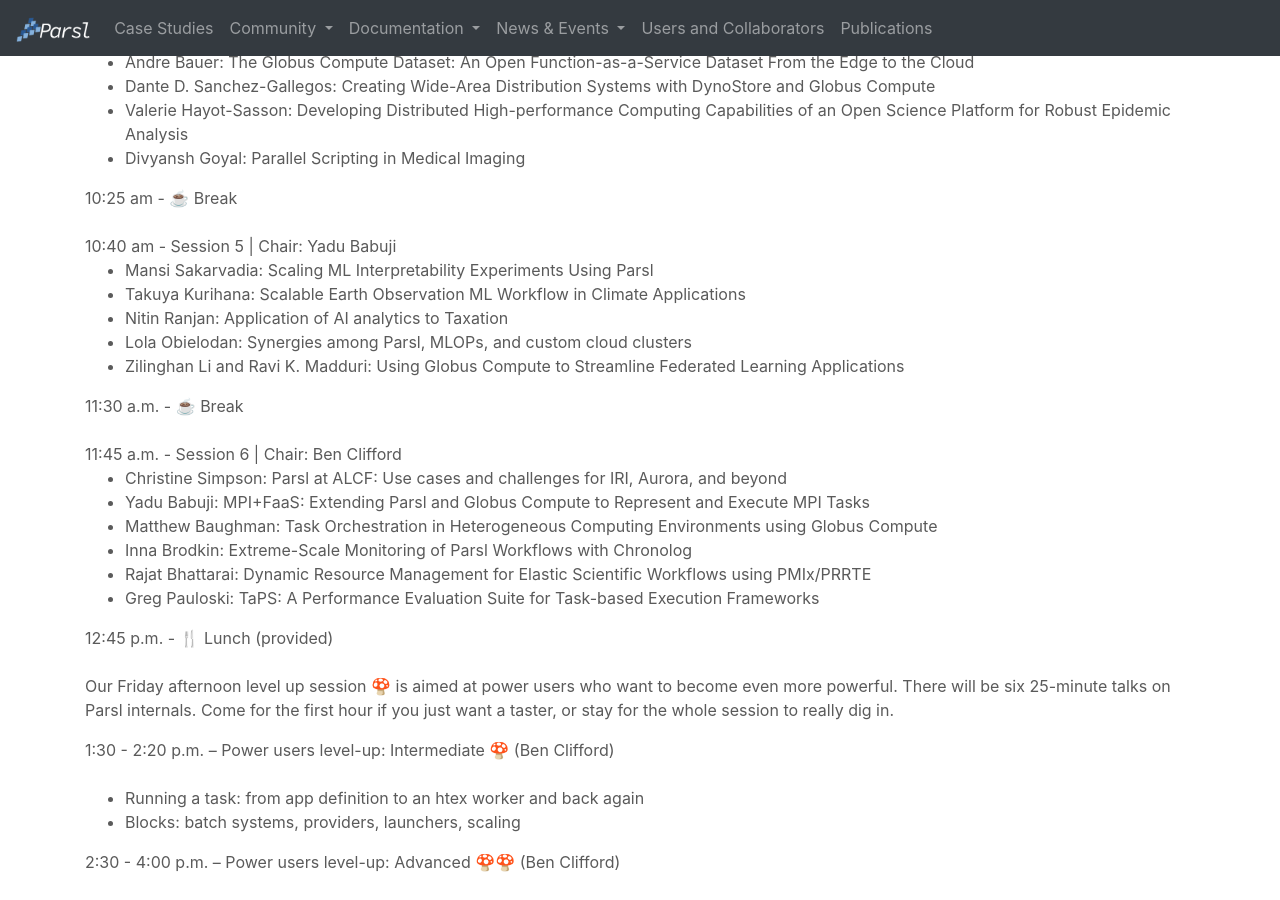
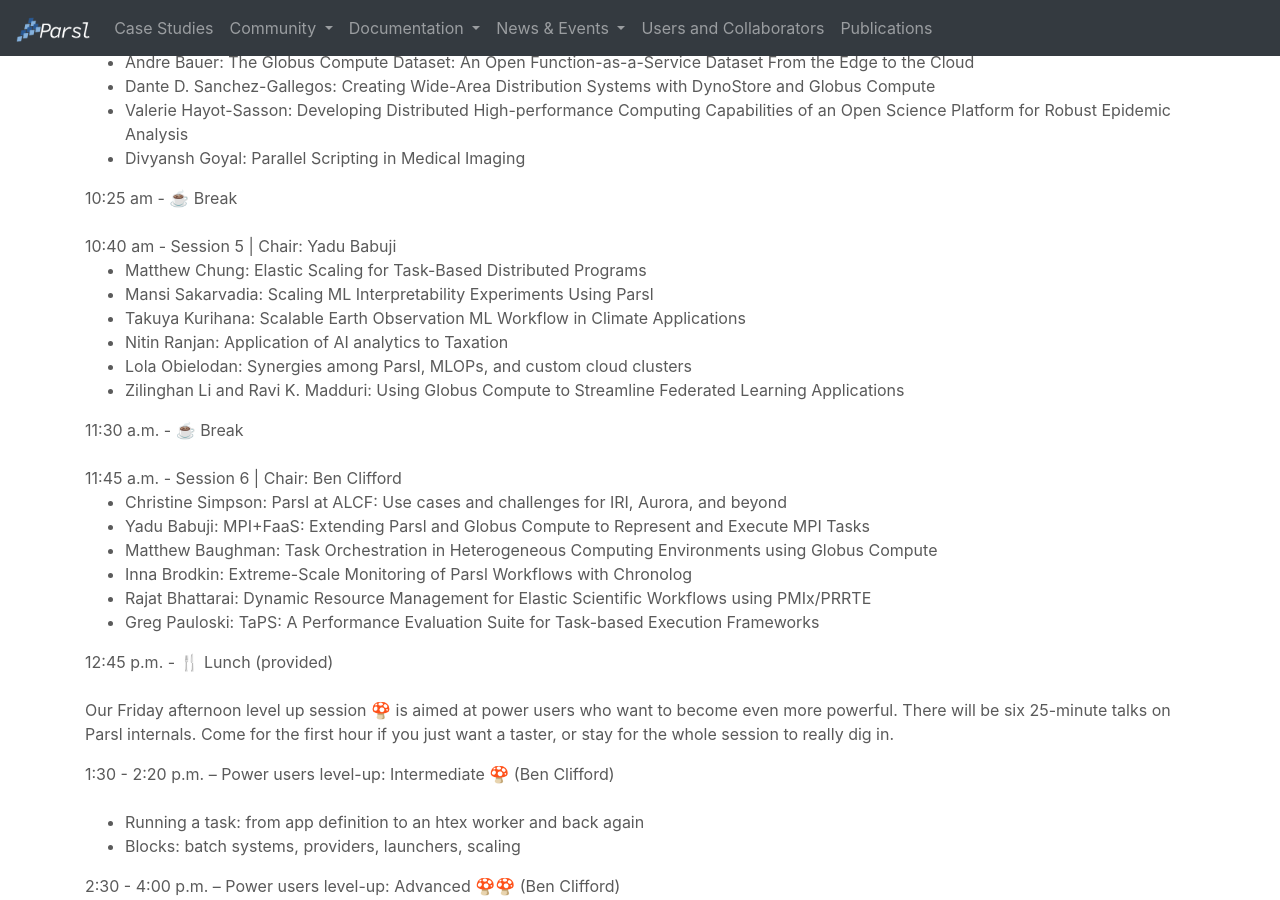
Before and after one commit to Parsl/parsl.github.io, a Jekyll site: the page built from parslfest/parslfest2024.html, in a window 1280 px wide and 900 px high, scrolled down 2585 px. Built offline with Jekyll 4.4.1, drawn with Linux system fonts in a browser that asks for light colours.

Commit message:
Update parslfest2024.html

```diff
--- a/parslfest/parslfest2024.html
+++ b/parslfest/parslfest2024.html
@@ -171,6 +171,7 @@
 
       10:40 am - Session 5 | Chair: Yadu Babuji
       <ul>
+	<li>Matthew Chung: Elastic Scaling for Task-Based Distributed Programs</li>
 	<li>Mansi Sakarvadia: Scaling ML Interpretability Experiments Using Parsl</li>
 	<li>Takuya Kurihana: Scalable Earth Observation ML Workflow in Climate Applications </li>
 	<li>Nitin Ranjan: Application of AI analytics to Taxation</li>
@@ -182,7 +183,7 @@
 
       11:45 a.m. - Session 6 | Chair: Ben Clifford
       <ul>
-	<li>Christine Simpson: Parsl at ALCF: Use cases and challenges for IRI, Aurora, and beyond </li>
+	<li>Christine Simpson: Parsl at ALCF: Use cases and challenges for IRI, Aurora, and beyond</li>
 	<li>Yadu Babuji: MPI+FaaS: Extending Parsl and Globus Compute to Represent and Execute MPI Tasks</li>
 	<li>Matthew Baughman: Task Orchestration in Heterogeneous Computing Environments using Globus Compute</li>
 	<li>Inna Brodkin: Extreme-Scale Monitoring of Parsl Workflows with Chronolog</li>
```
